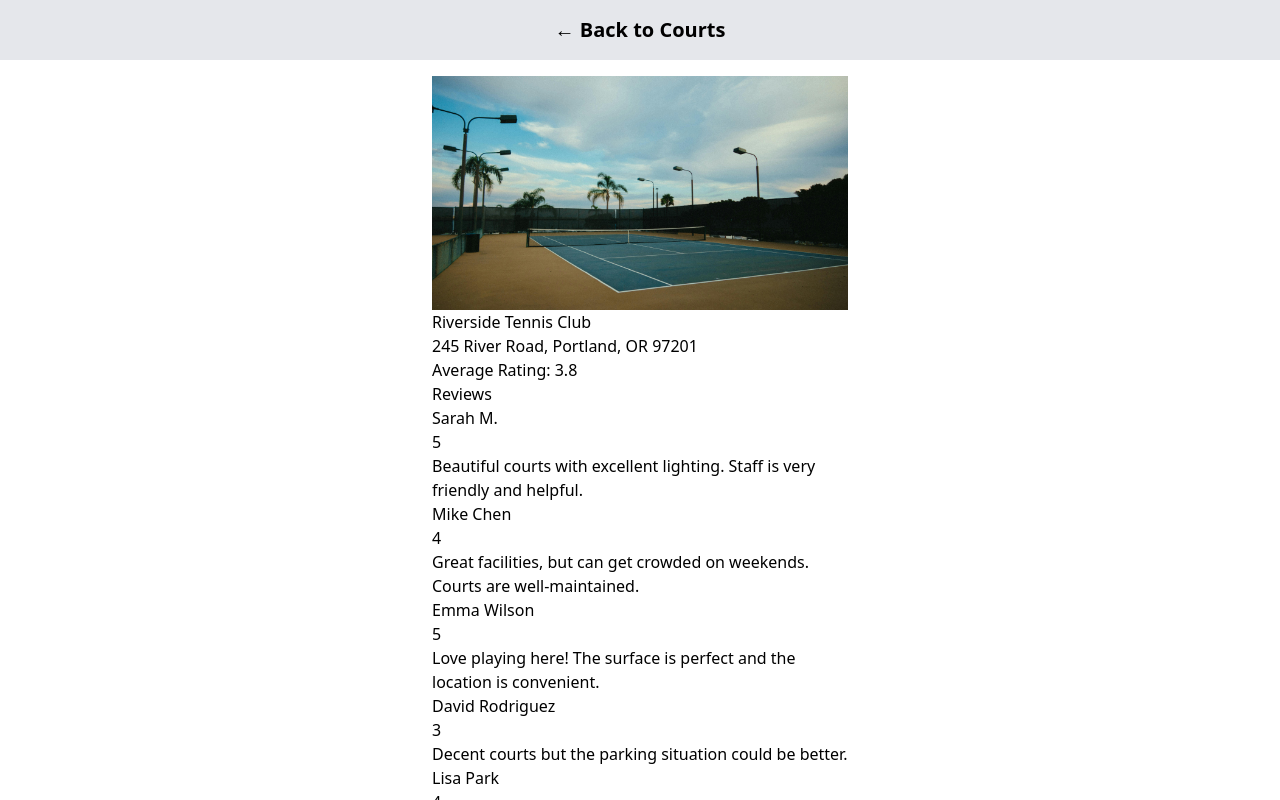
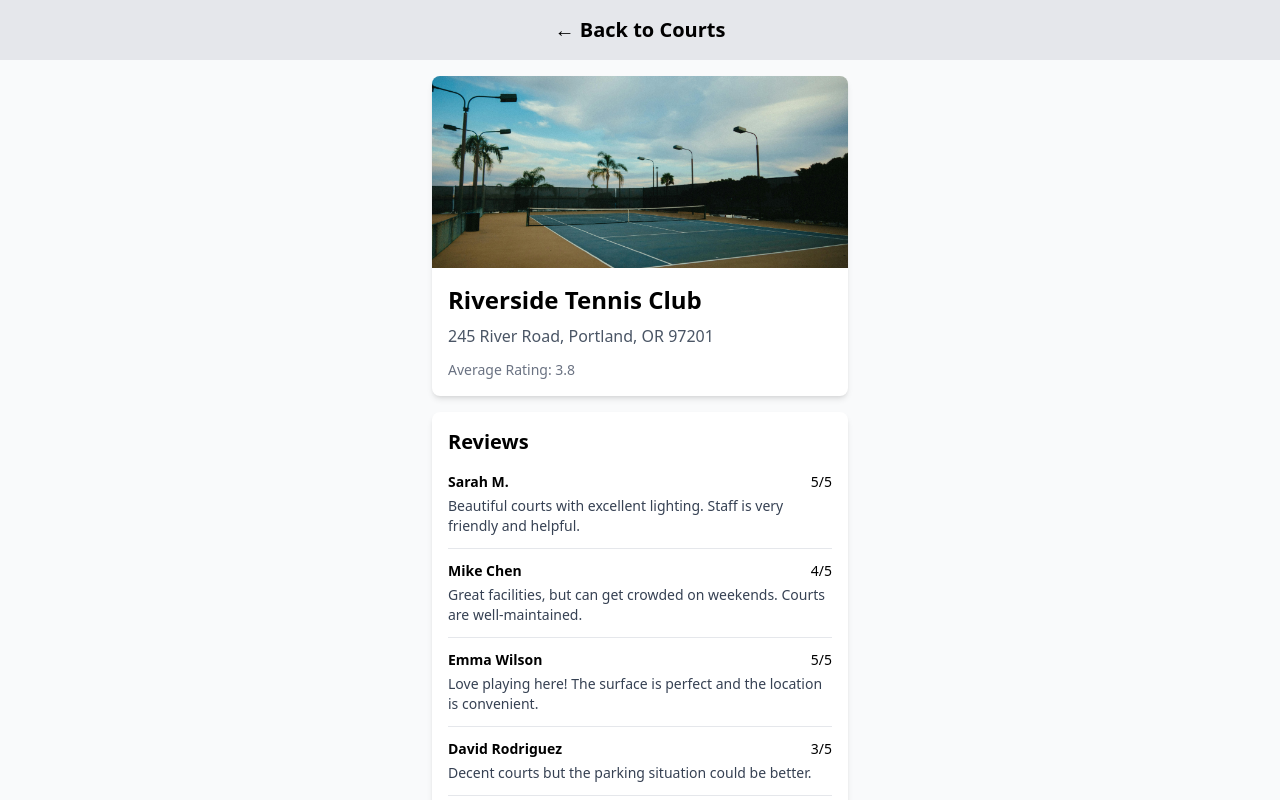
Before and after one commit to BYOB-Sports/code-challenges, a React (Vite) app in the folder frontend-challenge/tennis-court-viewer/: page /court/1 in a window 1280 px wide. Built offline with nearby package versions, Linux system fonts and the light colour scheme.

Commit message:
Styling on Court Details page

```diff
--- a/frontend-challenge/tennis-court-viewer/src/pages/CourtDetails.jsx
+++ b/frontend-challenge/tennis-court-viewer/src/pages/CourtDetails.jsx
@@ -33,7 +33,7 @@ const CourtDetails = () => {
   }
 
   return (
-    <div className="min-h-screen">
+    <div className="min-h-screen bg-gray-50">
       <div className="bg-gray-200 p-4 sticky top-0 flex justify-center items-center">
         <div className="max-w-md mx-auto">
         <Link to="/" className="text-xl font-bold">← Back to Courts</Link>
@@ -41,18 +41,37 @@ const CourtDetails = () => {
       </div>
 
       <div className="p-4 max-w-md mx-auto">
-        <img src={court.image} alt={court.name} />
-        <h2>{court.name}</h2>
-        <p>{court.address}</p>
-        <p>Average Rating: {court.reviews.length > 0 ? (court.reviews.reduce((sum, review) => sum + review.rating, 0) / court.reviews.length).toFixed(1) : 0.0}</p>
-        <h3>Reviews</h3>
-        {court.reviews.map((review, index) => (
-          <div key={index}>
-            <p>{review.username}</p>
-            <p>{review.rating}</p>
-            <p>{review.comment}</p>
+        <div className="bg-white rounded-lg shadow-md overflow-hidden mb-4">
+          <img src={court.image} alt={court.name} className="w-full h-48 object-cover" />
+          <div className="p-4">
+            <h1 className="text-2xl font-bold mb-2">{court.name}</h1>
+            <p className="text-gray-600 mb-3">{court.address}</p>
+            <p className="text-sm text-gray-500">Average Rating: {court.reviews.length > 0 ? (court.reviews.reduce((sum, review) => sum + review.rating, 0) / court.reviews.length).toFixed(1) : 0.0}</p>
+
           </div>
-        ))}
+        </div>
+
+
+        <div className="bg-white rounded-lg shadow-md overflow-hidden p-4 mb-4">
+          <h2 className="text-xl font-semibold mb-4">Reviews</h2>
+          {court.reviews.length > 0? (
+            <div className="space-y-3">
+              {court.reviews.map((review, index) => (
+                <div key={index} className="border-b border-gray-200 pb-3 last:border-b-0">
+                  <div className="flex items-center justify-between mb-1">
+                    <p className="font-semibold text-sm">{review.username}</p>
+                    <p className="text-sm">{review.rating}/5</p>
+                  </div>
+                  <p className="text-sm text-gray-700">{review.comment}</p>
+                </div>
+              ))}
+            </div>
+          ) : (
+            <p className="text-gray-500 text-center py-4">No reviews yet. Be the first to review!</p>
+          )}
+
+        </div>
+
       </div>
 
     </div>
```
